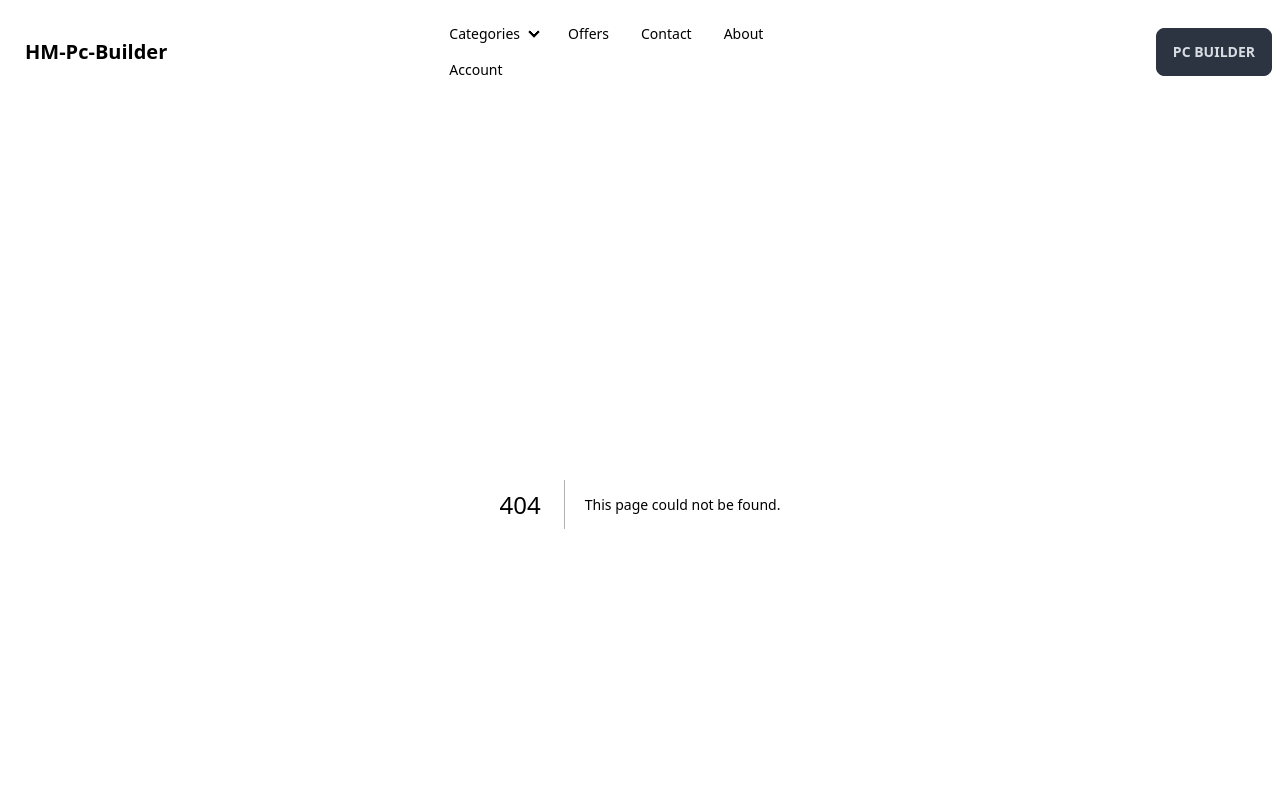
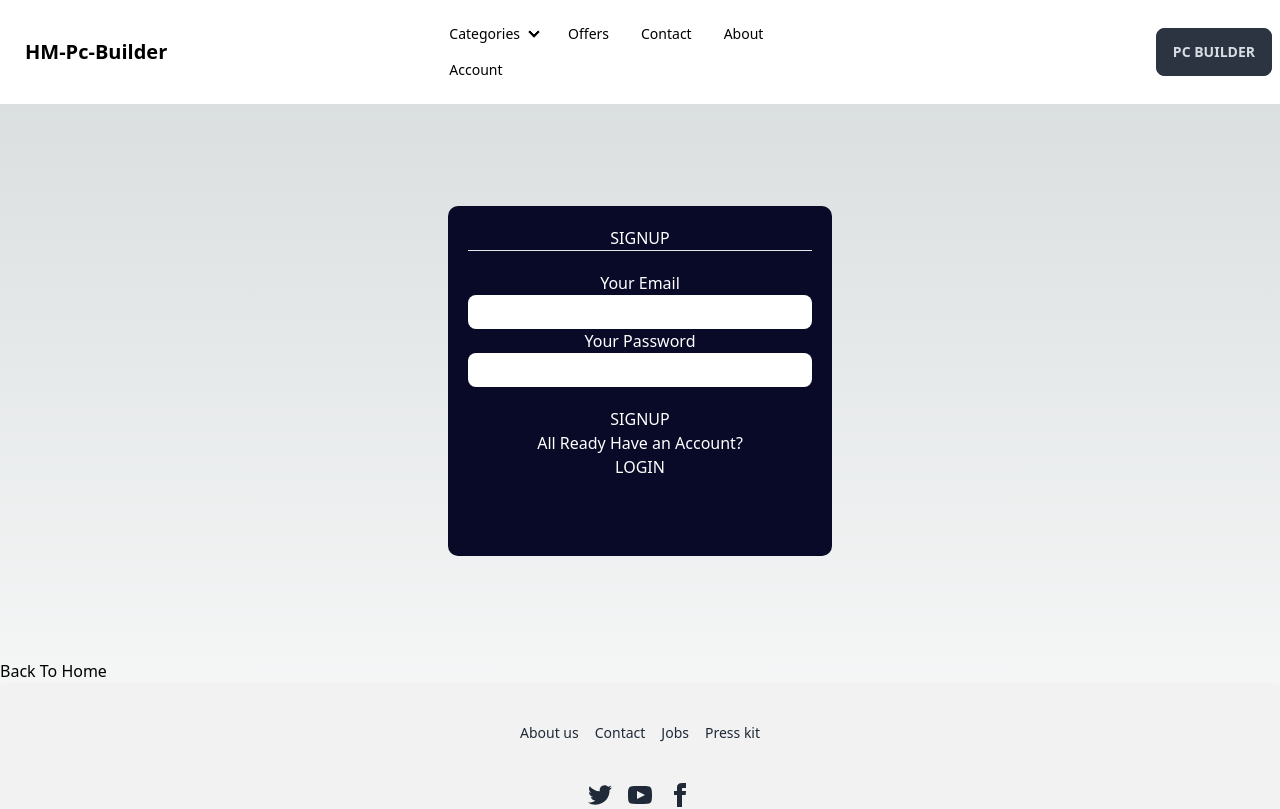
Before and after one commit to sumonhasan55/hm-pc-builder-nextjs, a Next.js app: page /signup in a window 1280 px wide. Before the commit this address had no page. Shown: the top 809 px of the page. Built offline with nearby package versions, Linux system fonts and the light colour scheme.

Commit message:
implement next auth

```diff
--- /dev/null
+++ b/firebase/firebase.auth.js
@@ -0,0 +1,6 @@
+import {getAuth} from "firebase/auth";
+import app from "./firebase.config";
+
+const auth = getAuth(app)
+
+export default auth;
--- a/package.json
+++ b/package.json
@@ -14,11 +14,15 @@
     "autoprefixer": "10.4.16",
     "eslint": "8.49.0",
     "eslint-config-next": "13.5.2",
+    "firebase": "^10.4.0",
     "json-server": "^0.17.3",
     "next": "13.5.2",
+    "next-auth": "^4.23.1",
     "postcss": "8.4.30",
     "react": "18.2.0",
     "react-dom": "18.2.0",
+    "react-firebase-hooks": "^5.1.1",
+    "react-hook-form": "^7.46.2",
     "react-redux": "^8.1.2",
     "react-router-dom": "^6.16.0",
     "react-toastify": "^9.1.3",
--- /dev/null
+++ b/pages/404.js
@@ -0,0 +1,39 @@
+import ErrorImg from "@/assets/images/404_Error_Page.png";
+import Image from "next/image";
+
+import Head from "next/head";
+import Link from "next/link";
+import {useRouter} from "next/router";
+const NotFoundPage = () => {
+
+    const router = useRouter();
+
+    setTimeout(()=>{
+        router.push("/")
+    },3000)
+
+  return (
+    <div style={{ textAlign: "center" }}>
+      <Head>
+        <title>HM-Pc-Builder-404 Not Found</title>
+        <meta
+          name="description"
+          content="This is Pc Builder made by next-js"
+        />
+        <meta name="viewport" content="width=device-width, initial-scale=1" />
+        <link rel="icon" href="/favicon.ico" />
+      </Head>
+      <Image
+        src={ErrorImg}
+        width={700}
+        alt="error_image"
+        style={{ display: "flex", margin: "50px auto" }}
+      />
+      <Link href="/">
+        <button>Back To Home</button>
+      </Link>
+    </div>
+  );
+};
+
+export default NotFoundPage;
--- a/pages/category/[categoryId].js
+++ b/pages/category/[categoryId].js
@@ -23,8 +23,12 @@ const AllProductsPage = ({ products }) => {
 
 
     <div>
+
+    <h1 className='my-5 font-bold text-center lg:text-5xl '>Please! Choose a Product & Click addToBuilder   </h1>
+
       {
         products?.map((product) => (
+
           <div className="my-5 h-80 lg:h-60 hero bg-base-200">
             <div className="flex-col border-2 border-black hero-content lg:flex-row rounded-xl">
               <img src={product?.Image} className="max-w-sm rounded-lg shadow-2xl h-36 w-28" />
@@ -43,10 +47,12 @@ const AllProductsPage = ({ products }) => {
               </div>
             </div>
           </div>
+
         ))
       }
 
     </div>
+
     </>
   );
 };
--- /dev/null
+++ b/pages/login.js
@@ -0,0 +1,56 @@
+import Head from "next/head";
+import styles from "@/styles/Login.module.css";
+import { signIn } from "next-auth/react";
+import Link from "next/link";
+import { useForm } from "react-hook-form";
+import auth from "@/firebase/firebase.auth";
+import { useCreateUserWithEmailAndPassword } from 'react-firebase-hooks/auth';
+
+
+
+const LoginPage = () => {
+
+
+  const [
+    createUserWithEmailAndPassword,
+    user,
+    loading,
+    error,
+  ] = useCreateUserWithEmailAndPassword(auth);
+  console.log(user)
+
+  const { register, handleSubmit, watch, formState: { errors } } = useForm();
+  const onSubmit = (data) => {
+    createUserWithEmailAndPassword(data.email,data.password)
+  };
+
+  return (
+    <div>
+      <Head>
+        <title>W-NP Login</title>
+      </Head>
+      <div className={styles.form}>
+        <h3>LOGIN</h3>
+        <div className={styles.social_icons}>
+          <button onClick={()=>signIn("google",{
+             callbackUrl:"http://localhost:3000/"
+          })}>Google</button>
+          <button  onClick={()=>signIn("github",{
+            callbackUrl:"http://localhost:3000/"
+          })}>GitHub</button>
+        </div>
+        <hr />
+        <form onSubmit={handleSubmit(onSubmit)}>
+          <label htmlFor="">Your Email</label>
+          <input {...register("email", { required: true })} type="email" />
+          <label htmlFor="">Your Password</label>
+          <input {...register("password", { required: true })}  type="password" />
+          <button type="submit">Login</button><br></br>
+          <Link href="/signup">Create a new Account!</Link>
+        </form>
+      </div>
+    </div>
+  );
+};
+
+export default LoginPage;
--- /dev/null
+++ b/pages/signup.js
@@ -0,0 +1,49 @@
+
+import { useForm } from 'react-hook-form';
+
+import Head from "next/head";
+import styles from "@/styles/Login.module.css";
+import { signIn } from "next-auth/react";
+import Link from 'next/link';
+
+const LoginPage = () => {
+   const {
+    register,
+    handleSubmit,
+    formState: { errors },
+  } = useForm();
+  const onSubmit = (data)=>console.log(data)
+  return (
+    <div>
+      <Head>
+        <title>SignUp</title>
+      </Head>
+      <div className={styles.form}>
+        <h3>SIGNUP</h3>
+        {/* <div className={styles.social_icons}>
+          <GoogleOutlined onClick={()=>signIn("google",{
+            callbackUrl:"http://localhost:3000/"
+          })} />
+          <GithubOutlined onClick={()=>signIn("github",{
+            callbackUrl:"http://localhost:3000/"
+          })} />
+        </div> */}
+        <hr />
+        <form onSubmit={handleSubmit(onSubmit)}>
+          <label htmlFor="">Your Email</label>
+          <input {...register('email', { required: true })} type="email" />
+          <label htmlFor="">Your Password</label>
+          <input {...register('passwword', { required: true })} type="password" />
+          <button type="submit">SIGNUP</button><br></br>
+          <p>All Ready Have an Account?</p> <Link href="login" type='link'>LOGIN</Link>
+        </form>
+      </div>
+      <Link href="/">
+        <button>Back To Home</button>
+      </Link>
+    </div>
+  );
+};
+
+
+export default LoginPage;
--- /dev/null
+++ b/styles/Create.module.css
@@ -0,0 +1,4 @@
+.form input{
+    width: 100%;
+    padding:5px 10px;
+}
--- /dev/null
+++ b/styles/Login.module.css
@@ -0,0 +1,34 @@
+.form{
+    width: 30%;
+    height: 350px;
+    border-radius: 10px;
+    background: #090928;
+    margin: 8% auto;
+    padding: 20px;
+    text-align: center;
+    color: white
+}
+
+.form form{
+    margin-top: 20px;
+}
+
+.form input{
+    width: 100%;
+    padding: 5px 10px;
+    border-radius: 8px;
+    outline: none;
+}
+
+.form button{
+    width: 50%;
+    margin-top: 20px;
+}
+
+.social_icons{
+    width: 30%;
+    font-size: 40px;
+    margin: 20px auto;
+    display: flex;
+    justify-content: space-between;
+}
```
Also changed, not shown: firebase/firebase.config.js (added, +22 -0 lines), styles/Home.module.css (added, +18 -0 lines), assets/images/404_Error_Page.png (added), 1 other file (tests, documents, lock files or other folders).
